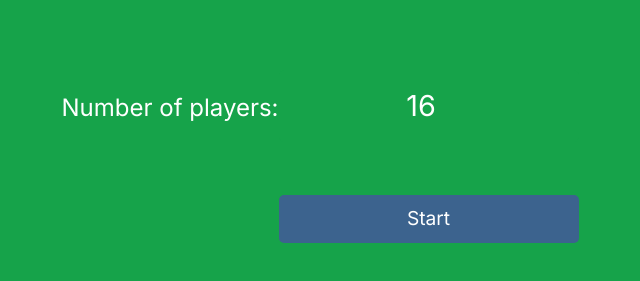
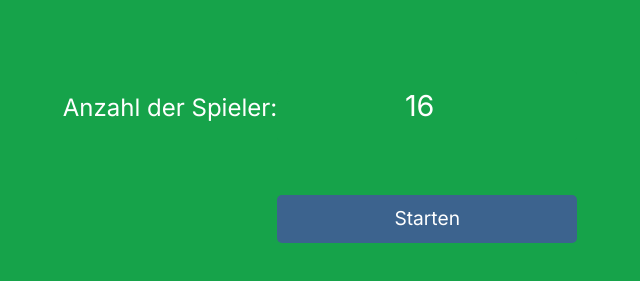
Before and after one commit to Siddhartha-Kolla/Sternchenturnier, a React (Create React App) app: page / in a window 1280 px wide. Shown: the part 247-528 px from the top of the page, without its empty margins (224-864 px from the left). Built offline with nearby package versions, Linux system fonts and the light colour scheme.

Commit message:
Changed the version to german

```diff
--- a/src/App.js
+++ b/src/App.js
@@ -96,7 +96,7 @@ const PlayerInput = ({ onSubmit }) => {
     <div className="player-input">
       <form onSubmit={handleSubmit}>
         <label>
-          Number of players:
+          Anzahl der Spieler:
           <input
             type="number"
             value={playerCount}
@@ -105,7 +105,7 @@ const PlayerInput = ({ onSubmit }) => {
             step="4"
           />
         </label>
-        <button type="submit">Start</button>
+        <button type="submit">Starten</button>
       </form>
     </div>
     </div>
@@ -276,7 +276,7 @@ function App() {
     <html className="App">
       <title>Sternchenturnier</title>
       <header className="App-header flex">
-        <button className='button next-button' style={{ width: "5vw" , fontSize: "2.5vh" }} onClick={handleReset}>{"Back"}</button>
+        <button className='button next-button' style={{ width: "5vw" , fontSize: "2.5vh" }} onClick={handleReset}>{"Zurück"}</button>
         <img src={logo} className="App-logo" alt="logo" />
         <p>Round {play_round + 1}</p>
         <button onClick={appendRound} className='button next-button' style={{ width: "5vw" }}>{">"}</button>
@@ -297,9 +297,9 @@ function App() {
             ))}
           </Grid>
           <Grid item xs={4} className='bg-green-600 control-panel'>
-            <button className='button' onClick={anotherRound}>Another round</button>
-            <button className='button' onClick={handleRandomize} disabled={isLocked}>Randomize</button>
-            <button className='button' onClick={toggleLock}>{isLocked ? 'Unlock' : 'Lock'}</button>
+            <button className='button' onClick={anotherRound}>Nächste Runde</button>
+            <button className='button' onClick={handleRandomize} disabled={isLocked}>Würfeln</button>
+            <button className='button' onClick={toggleLock}>{isLocked ? 'Entsperren' : 'Sperren'}</button>
           </Grid>
         </Grid>
       </body>
```
